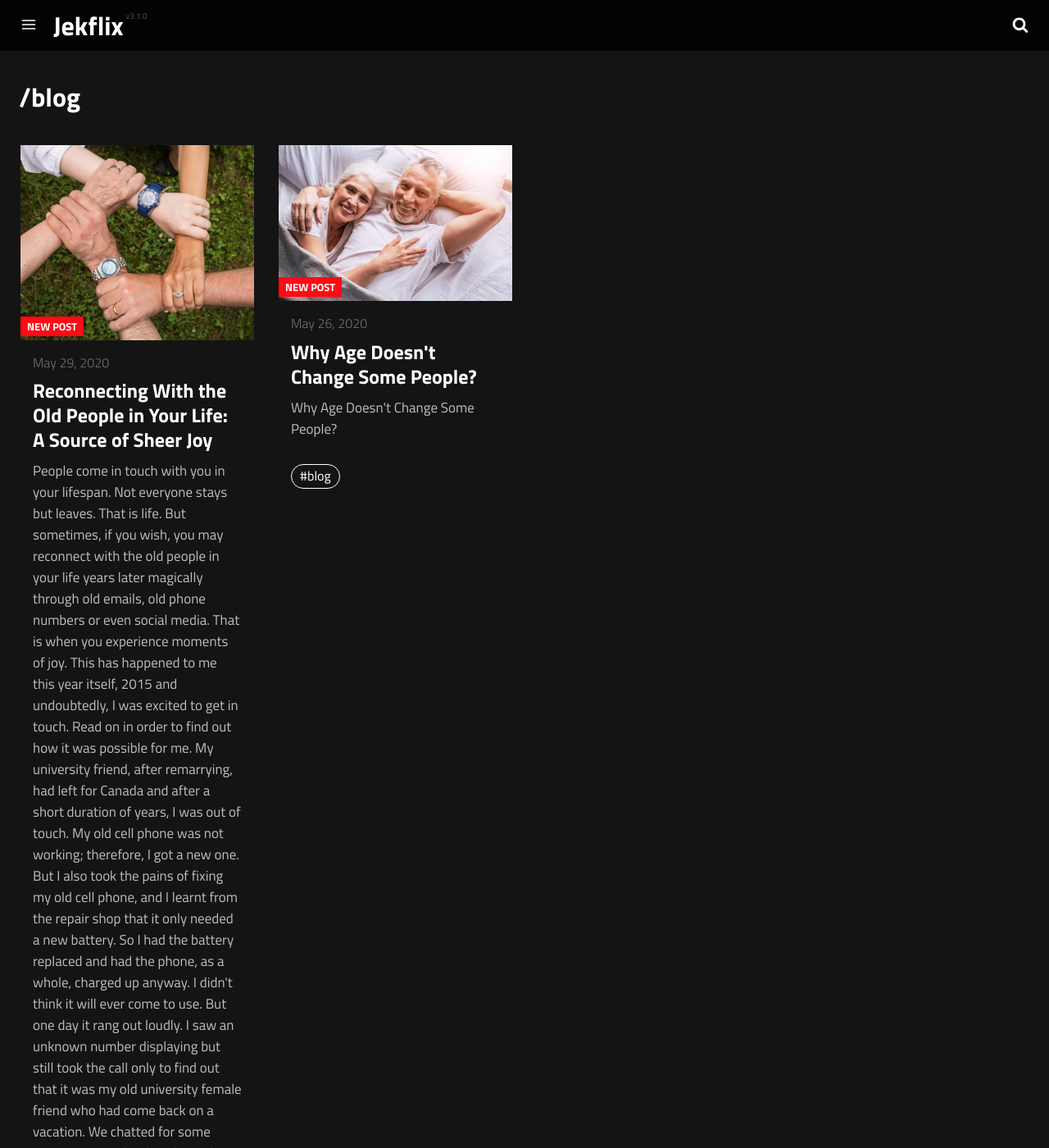
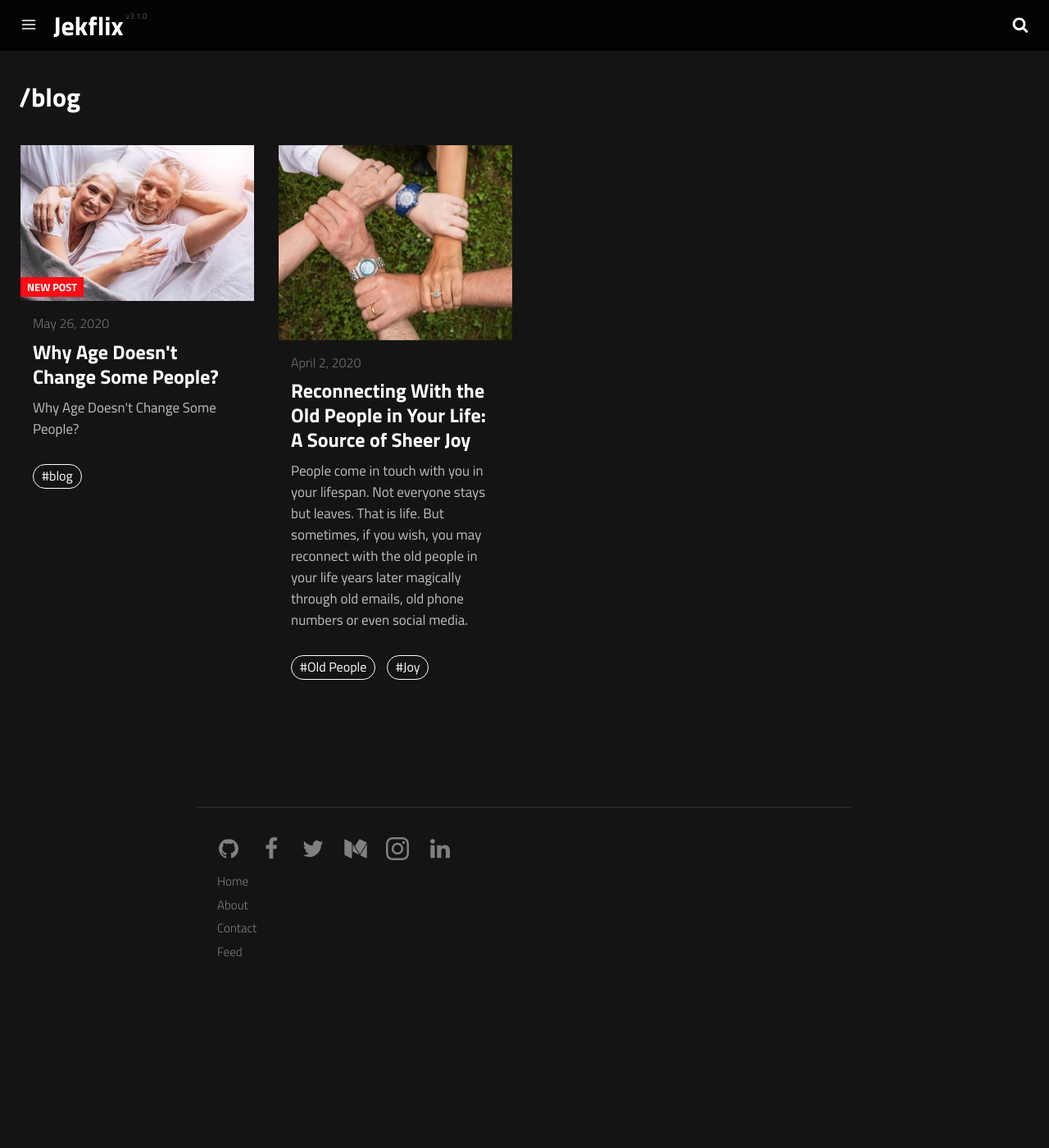
Before and after one commit to rabieelj/test, a Jekyll site: the page built from category/blog.md, in a window 1280 px wide and 1400 px high. Shown: the whole window at 82% size. Built offline with Jekyll 4.4.1, drawn with Linux system fonts in a browser that asks for light colours; a script that is not in the unit is left out; some of the changed text lies outside the part shown.

Commit message:
Update Posts “2020-05-29-reconnecting-with-the-old-people-in-your-life-a-source-of-sheer-joy-1”

```diff
--- a/_posts/2020-05-29-reconnecting-with-the-old-people-in-your-life-a-source-of-sheer-joy-1.md
+++ b/_posts/2020-05-29-reconnecting-with-the-old-people-in-your-life-a-source-of-sheer-joy-1.md
@@ -1,51 +1,12 @@
 ---
-date: 2020-05-29 05:27:14
+date: 2020-04-02 05:32:19
 layout: post
 title: "Reconnecting With the Old People in Your Life: A Source of Sheer Joy"
-description: "People come in touch with you in your lifespan. Not everyone stays
+subtitle: ""
+description: People come in touch with you in your lifespan. Not everyone stays
   but leaves. That is life. But sometimes, if you wish, you may reconnect with
   the old people in your life years later magically through old emails, old
-  phone numbers or even social media. That is when you experience moments of
-  joy. This has happened to me this year itself, 2015 and undoubtedly, I was
-  excited to get in touch. Read on in order to find out how it was possible for
-  me.  My university friend, after remarrying, had left for Canada and after a
-  short duration of years, I was out of touch. My old cell phone was not
-  working; therefore, I got a new one. But I also took the pains of fixing my
-  old cell phone, and I learnt from the repair shop that it only needed a new
-  battery. So I had the battery replaced and had the phone, as a whole, charged
-  up anyway. I didn't think it will ever come to use. But one day it rang out
-  loudly. I saw an unknown number displaying but still took the call only to
-  find out that it was my old university female friend who had come back on a
-  vacation. We chatted for some time, giving each other the updates of our
-  lives. And boy it felt good, really good indeed!  And then there was another
-  occasion when I wanted to share some fiction stories that I had authored on a
-  free site and thought of sending them to my best school friend with whom I had
-  lost touch for a few years but nevertheless sent her a message at her old
-  email address. And to my surprise, there came a prompt reply. She exclaimed
-  that she almost fell in her chair when she saw my name in her inbox. She
-  promised to read my fiction stories and give me feedback, and she also gave
-  some updates of her current life.  And the last reconnection I had was kind of
-  telepathic because although I had emailed him at his old address, I didn't get
-  a direct reply but had reasons to believe that he had read my email. He was
-  the manager of a company for whom I had worked overseas years before, and it
-  happened that currently I had completed the design of a fresh new website full
-  of free resources and positive content, and I sent him the URL of that site
-  through the email address that was years and years old and that also on his
-  birthday. Now how did I remember his birthday after all these years? The
-  answer is simple because the day and month of his birthday coincided with
-  mine. Although I didn't get a reply, he had done what I had wished for in that
-  email, and that was about spreading the wealth by sharing the URL with his
-  colleagues and friends. Now how did I know he did me that favor? This was
-  because I got a huge traffic to my brand new site immediately after contacting
-  him.  Reconnecting with the old people in your life is not a bad idea after
-  all just because they dropped out of your life and lost touch with you. It is
-  possible to reconnect in ways I have described in this article, and it gives
-  you immense joy, on the contrary, sometimes even to the extent of euphoria,
-  which is simply hard to forget.  Rosina S Khan has authored this article,
-  making you realize that reconnecting with the people in your life with whom
-  you have lost touch is possible in various ways, and it never fails to give
-  you the spark in your life and on top of that, gives you sheer
-  delight.    Article Source: http://EzineArticles.com/9208301"
+  phone numbers or even social media.
 image: /assets/img/uploads/team-spirit-2448837_640.jpg
 optimized_image: /assets/img/uploads/team-spirit-2448837_640.jpg
 category: blog
```
